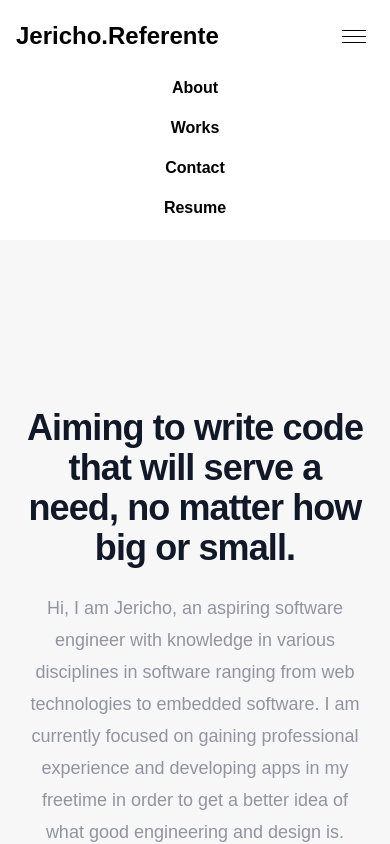
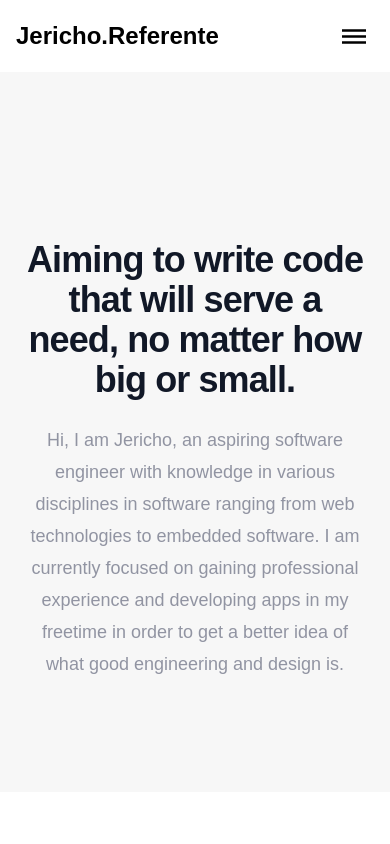
Before and after one commit to Jerichord/portfolio, a React app: page / in a window 390 px wide. Shown: the top 844 px of the page. Built offline with nearby package versions, Linux system fonts and the light colour scheme.

Commit message:
finished logic for mobile nav

```diff
--- a/src/components/About.js
+++ b/src/components/About.js
@@ -4,7 +4,7 @@ import { useInView } from "react-intersection-observer";
 export default function About() {
   const { ref: testRef, inView: testView } = useInView({
     triggerOnce: true,
-    threshold: 0.7,
+    threshold: 0.2,
   });
   return (
     <section class="relative">
--- a/src/components/Navbar.js
+++ b/src/components/Navbar.js
@@ -1,7 +1,11 @@
 import React, { useState } from "react";
 
 export default function Navbar() {
-  const [navbar, setNavbar] = useState(false);
+  const [isMobileMenuOpen, setMobileMenuOpen] = useState(false);
+
+  const toggleMobileMenu = () => {
+    setMobileMenuOpen(!isMobileMenuOpen);
+  };
 
   return (
     <div class="mx-auto px-4 py-5 sm:pd-20 sticky top-0 z-50 bg-white slideFromTop ">
@@ -41,9 +45,23 @@ export default function Navbar() {
               </a>
             </li>
           </div>
+          {/* mobile x or burger icon */}
           <div class="sm:hidden  justify-end ml-auto mr-2 ">
+            {isMobileMenuOpen ? (
               <svg
+                onClick={toggleMobileMenu}
                 class="cursor-pointer"
+                xmlns="http://www.w3.org/2000/svg"
+                width="24"
+                height="24"
+                viewBox="0 0 24 24"
+              >
+                <path d="M24 20.188l-8.315-8.209 8.2-8.282-3.697-3.697-8.212 8.318-8.31-8.203-3.666 3.666 8.321 8.24-8.206 8.313 3.666 3.666 8.237-8.318 8.285 8.203z" />
+              </svg>
+            ) : (
+              <svg
+                onClick={toggleMobileMenu}
+                class="cursor-pointer stroke-black "
                 width="24"
                 height="24"
                 xmlns="http://www.w3.org/2000/svg"
@@ -56,27 +74,43 @@ export default function Navbar() {
                 />
                 <path d="M24 19h-24v-1h24v1zm0-6h-24v-1h24v1zm0-6h-24v-1h24v1z" />
               </svg>
+            )}
           </div>
         </ul>
+        {/* mobile menu */}
+        {isMobileMenuOpen && (
           <div class="sm:hidden items-center font-bold bg-white text-center">
             <ul class="mt-6">
               <li class="pb-4">
-              <a href="#about" class="hover:opacity-50">
+                <a
+                  href="#about"
+                  class="hover:opacity-50"
+                  onClick={toggleMobileMenu}
+                >
                   About
                 </a>
               </li>
               <li class="pb-4">
-              <a href="#works" class="hover:opacity-50">
+                <a
+                  href="#works"
+                  class="hover:opacity-50"
+                  onClick={toggleMobileMenu}
+                >
                   Works
                 </a>
               </li>
               <li class="pb-4">
-              <a href="#contact" class="hover:opacity-50">
+                <a
+                  href="#contact"
+                  class="hover:opacity-50"
+                  onClick={toggleMobileMenu}
+                >
                   Contact
                 </a>
               </li>
               <li>
                 <a
+                  onClick={toggleMobileMenu}
                   href="./resume.pdf"
                   target="_blank"
                   rel="noopener noreferrer"
@@ -87,6 +121,7 @@ export default function Navbar() {
               </li>
             </ul>
           </div>
+        )}
       </nav>
     </div>
   );
```
Also changed, not shown: public/images/x.svg (added). Lines whose indentation alone changed are shown as unchanged.
